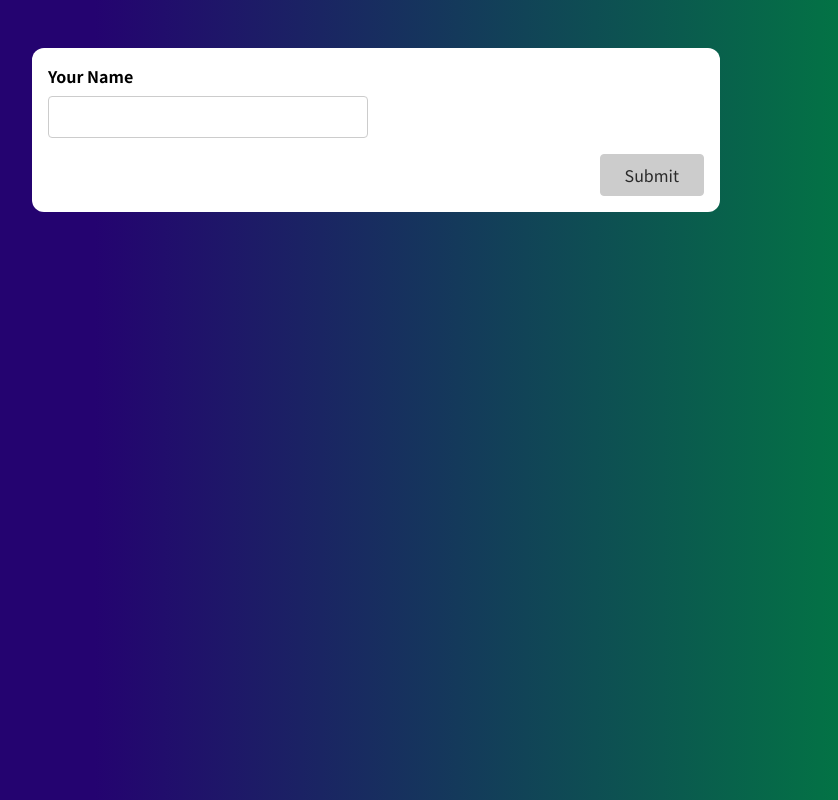
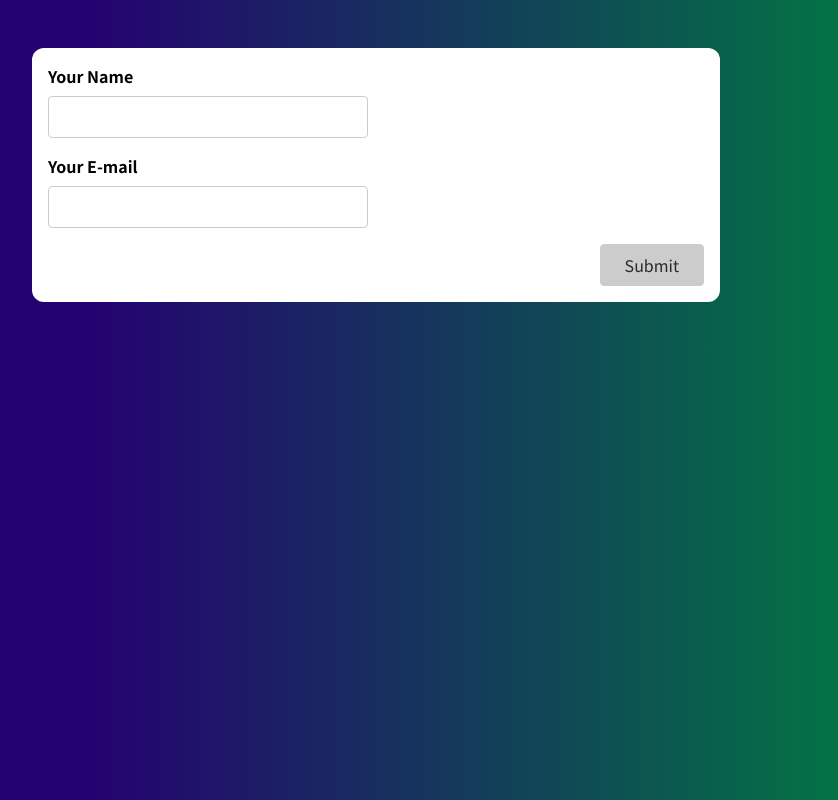
Before and after one commit to unimarta/React-forms-and-user-input-app, a React (Create React App) app: page / in a window 1280 px wide. Shown: the whole page, without its empty margins (264-1102 px from the left). Built offline with nearby package versions, Linux system fonts and the light colour scheme.

Commit message:
Added email input and it's validation

```diff
--- a/src/components/SimpleInput.js
+++ b/src/components/SimpleInput.js
@@ -3,30 +3,33 @@
 const SimpleInput = (props) => {
   const [enteredName, setEnteredName] = useState("");
   const [enteredNameTouched, setEnteredNameTouched] = useState(false);
-  //const [formIsValid, setFormIsValid] = useState(false);
+  const [enteredEmail, setEnteredEmail] = useState("");
+  const [enteredEmailTouched, setEnteredEmailTouched] = useState(false);
 
   const enteredNameIsValid = enteredName.trim() !== "";
   const nameInputIsInvalid = !enteredNameIsValid && enteredNameTouched;
+  const enteredEmailIsValid = enteredEmail.includes("@");
+  const emailInputIsInvalid = !enteredEmailIsValid && enteredEmailTouched;
 
   let formIsValid = false;
 
-  if (enteredNameIsValid) {
+  if (enteredNameIsValid && enteredEmailIsValid) {
     formIsValid = true;
   }
-
-  // useEffect(() => {
-  //   if (enteredNameIsValid) {
-  //     setFormIsValid(true);
-  //   } else {
-  //     setFormIsValid(false);
-  //   }
-  // }, [enteredNameIsValid]);
 
   const nameInputChangeHandler = (event) => {
     setEnteredName(event.target.value);
   };
+  const emailInputChangeHandler = (event) => {
+    setEnteredEmail(event.target.value);
+  };
+
   const nameInputBlurHandler = (event) => {
     setEnteredNameTouched(true);
+  };
+
+  const emailInputBlurHandler = (event) => {
+    setEnteredEmailTouched(true);
   };
 
   const formSubmissionHandler = (event) => {
@@ -38,12 +41,19 @@
     }
 
     console.log(enteredName);
+    console.log(enteredEmail);
 
     setEnteredName("");
     setEnteredNameTouched(false);
+    setEnteredEmail("");
+    setEnteredEmailTouched(false);
   };
 
   const nameInputClasses = nameInputIsInvalid
+    ? "form-control invalid"
+    : "form-control";
+
+  const emailInputClasses = emailInputIsInvalid
     ? "form-control invalid"
     : "form-control";
 
@@ -62,6 +72,19 @@
           <p className="error-text">Name must not be empty.</p>
         )}
       </div>
+      <div className={emailInputClasses}>
+        <label htmlFor="email">Your E-mail</label>
+        <input
+          type="email"
+          id="email"
+          onChange={emailInputChangeHandler}
+          onBlur={emailInputBlurHandler}
+          value={enteredEmail}
+        />
+        {emailInputIsInvalid && (
+          <p className="error-text">Please enter a valid e-mail.</p>
+        )}
+      </div>
       <div className="form-actions">
         <button disabled={!formIsValid}>Submit</button>
       </div>
```
Also changed, not shown: 1 other file (tests, documents, lock files or other folders).
